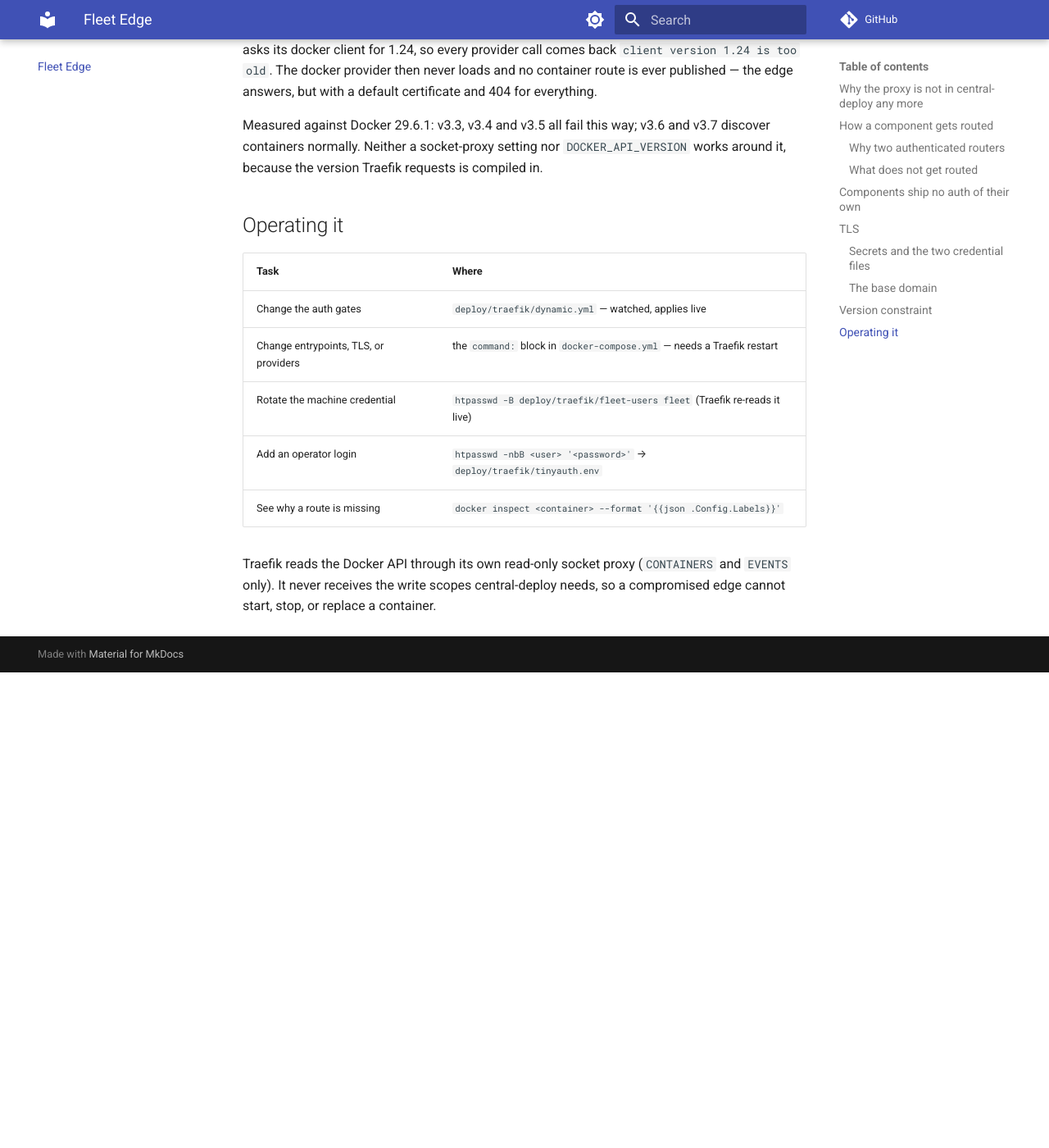
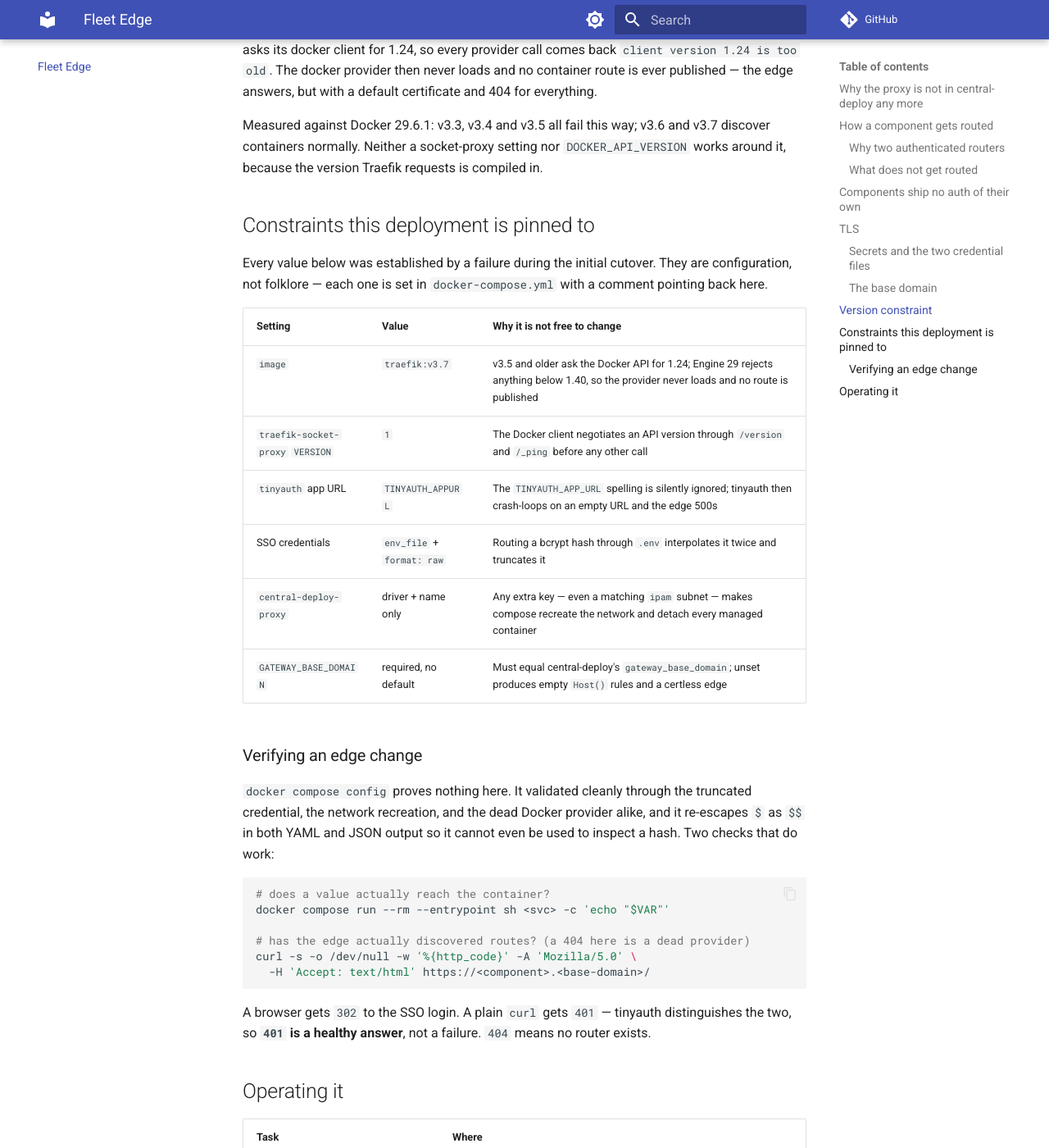
Before and after one commit to damien-robotsix/robotsix-central-deploy, an MkDocs documentation site: the page built from docs/edge.md, in a window 1280 px wide and 1400 px high, scrolled down 3455 px. Shown: the whole window at 82% size. Built offline with MkDocs 1.6.1 and Material for MkDocs 9.7.7, drawn with Linux system fonts in a browser that asks for light colours; comment, search, counter and statistics services are not loaded; before the commit the page ends 4275 px from its top, so only the background shows below that.

Commit message:
fix(edge): use TINYAUTH_APPURL, and document the cutover's constraints (#734)
The live cutover crash-looped tinyauth: it reads TINYAUTH_APPURL, and the
compose file said TINYAUTH_APP_URL. The variable was simply ignored, tinyauth
failed to parse an empty app URL, and every request through the edge returned
500 from the forward-auth call. Fixed on the host to finish the cutover; this
brings the repo back in line so the next `git pull` does not undo it.

The rest of this commit is documentation. Six values in docker-compose.yml are
now load-bearing in ways nothing in the file explained, and each was learned by
breaking the fleet: the Traefik version floor, the socket proxy's VERSION, the
tinyauth variable name, `format: raw` for the credentials, the network
declaration that must stay minimal, and the required base domain. docs/edge.md
tabulates them with the failure each one prevents, and the compose comments
point at it.

Also documents how to verify an edge change, because the obvious method does
not work: `docker compose config` validated cleanly through a truncated
credential, a network recreation and a dead Docker provider, and it re-escapes
`$` in its own output so it cannot be used to inspect a hash. Running a
container and reading the variable does work, as does asking the edge for a
route.

Finally, docs/deployment.md gains the rollback procedure, including the retag
trap that cost a full extra cutover attempt: restoring an older central-deploy
means pointing :main at it, and leaving that tag in place makes the next deploy
silently start the old code.

Co-authored-by: Claude Opus 5 (1M context) <noreply@anthropic.com>

````diff
--- a/docker-compose.yml
+++ b/docker-compose.yml
@@ -228,7 +228,10 @@ services:
       - path: ./deploy/traefik/tinyauth.env
         format: raw
     environment:
-      TINYAUTH_APP_URL: "https://auth.${GATEWAY_BASE_DOMAIN}"
+      # TINYAUTH_APPURL, not TINYAUTH_APP_URL. tinyauth reads only the former;
+      # with the latter it starts, fails to parse an empty URL, and crash-loops
+      # — every request through the edge then 500s on the forward-auth call.
+      TINYAUTH_APPURL: "https://auth.${GATEWAY_BASE_DOMAIN}"
       # Trust X-Forwarded-For from Docker's private range rather than from one
       # pinned subnet: pinning the subnet would mean declaring it on the
       # network below, which makes compose recreate that network.
--- a/docs/edge.md
+++ b/docs/edge.md
@@ -147,6 +147,41 @@ v3.7 discover containers normally. Neither a socket-proxy setting nor
 `DOCKER_API_VERSION` works around it, because the version Traefik requests is
 compiled in.
 
+## Constraints this deployment is pinned to
+
+Every value below was established by a failure during the initial cutover.
+They are configuration, not folklore — each one is set in `docker-compose.yml`
+with a comment pointing back here.
+
+| Setting | Value | Why it is not free to change |
+|---|---|---|
+| `image` | `traefik:v3.7` | v3.5 and older ask the Docker API for 1.24; Engine 29 rejects anything below 1.40, so the provider never loads and no route is published |
+| `traefik-socket-proxy` `VERSION` | `1` | The Docker client negotiates an API version through `/version` and `/_ping` before any other call |
+| `tinyauth` app URL | `TINYAUTH_APPURL` | The `TINYAUTH_APP_URL` spelling is silently ignored; tinyauth then crash-loops on an empty URL and the edge 500s |
+| SSO credentials | `env_file` + `format: raw` | Routing a bcrypt hash through `.env` interpolates it twice and truncates it |
+| `central-deploy-proxy` | driver + name only | Any extra key — even a matching `ipam` subnet — makes compose recreate the network and detach every managed container |
+| `GATEWAY_BASE_DOMAIN` | required, no default | Must equal central-deploy's `gateway_base_domain`; unset produces empty `Host()` rules and a certless edge |
+
+### Verifying an edge change
+
+`docker compose config` proves nothing here. It validated cleanly through the
+truncated credential, the network recreation, and the dead Docker provider
+alike, and it re-escapes `$` as `$$` in both YAML and JSON output so it cannot
+even be used to inspect a hash. Two checks that do work:
+
+```bash
+# does a value actually reach the container?
+docker compose run --rm --entrypoint sh <svc> -c 'echo "$VAR"'
+
+# has the edge actually discovered routes? (a 404 here is a dead provider)
+curl -s -o /dev/null -w '%{http_code}' -A 'Mozilla/5.0' \
+  -H 'Accept: text/html' https://<component>.<base-domain>/
+```
+
+A browser gets `302` to the SSO login. A plain `curl` gets `401` — tinyauth
+distinguishes the two, so **`401` is a healthy answer**, not a failure. `404`
+means no router exists.
+
 ## Operating it
 
 | Task | Where |
````
Also changed, not shown: docs/deployment.md (+25 -0 lines).
